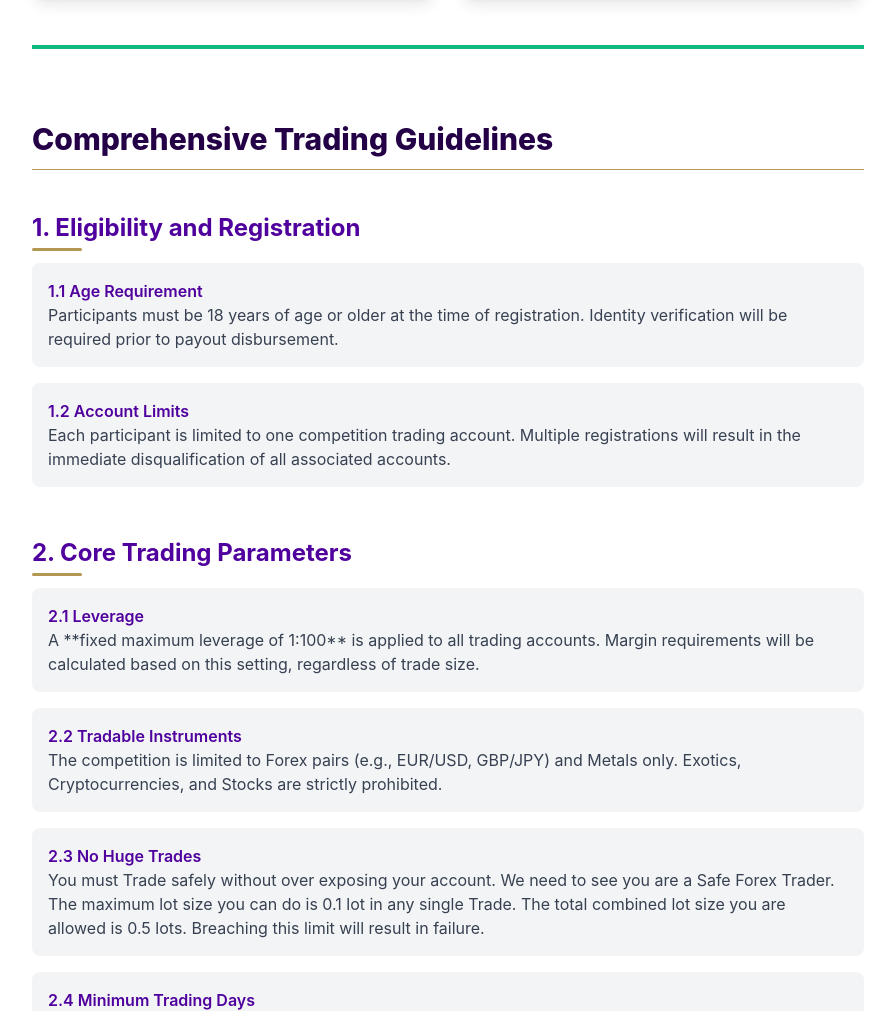
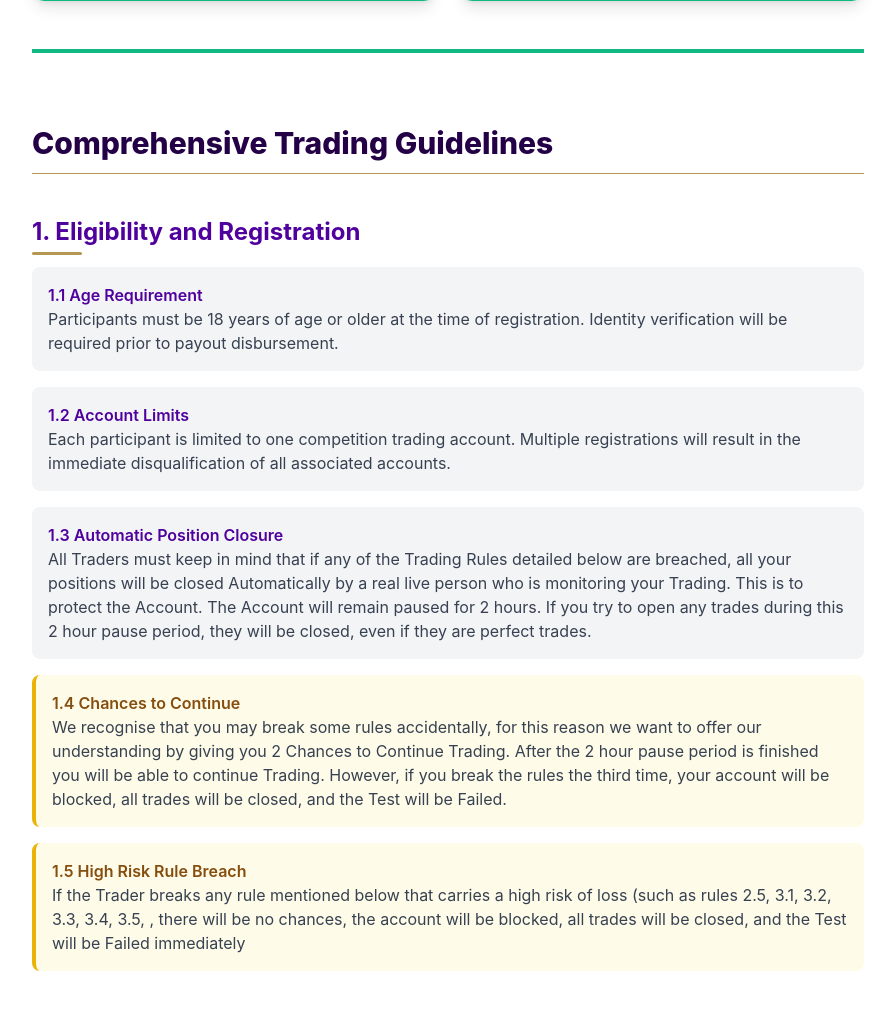
Before and after one commit to scottShams/funding4x, a PHP site: page /rule.php in a window 1280 px wide. Shown: the part 1976-2987 px from the top of the page, without its empty margins (192-1087 px from the left). Run offline with PHP 8.4, Linux system fonts and the light colour scheme; some libraries are stand-ins or nearby versions.

Commit message:
Update trading rules and dashboard content

```diff
--- a/knowledge-test.php
+++ b/knowledge-test.php
@@ -154,7 +154,7 @@
                 <h3 class="text-2xl font-bold text-primary-purple mb-3">Knowledge Check Complete!</h3>
                 <p class="text-lg text-gray-700 mb-6">You've completed the Knowledge Check. Please click below to access your referral dashboard.</p>
                 <a href="referral_dashboard.php" class="px-8 py-3 bg-primary-purple text-white font-bold rounded-lg hover:bg-trophy-gold hover:text-header-dark transition duration-300 shadow-lg">
-                    Continue to Referral Dashboard
+                    Go To Dashboard
                 </a>
             </div>
 
--- a/quiz.php
+++ b/quiz.php
@@ -137,7 +137,7 @@
 
             <div id="quiz-header" class="mb-4 sm:mb-6 border-b pb-3 sm:pb-4">
                 <h2 class="text-xl sm:text-2xl md:text-3xl font-extrabold text-primary-purple mb-2">
-                    Trader Skills Check
+                    Trader KYC
                 </h2>
                 <p class="text-sm sm:text-base text-gray-600">
                     Question <span id="current-q-number">1</span> of 7
@@ -181,7 +181,7 @@
                 <i class="fas fa-times text-3xl text-red-600"></i>
             </div>
 
-            <h2 class="text-2xl font-bold text-red-600 mb-4">Quiz Failed</h2>
+            <h2 class="text-2xl font-bold text-red-600 mb-4">KYC Failed</h2>
 
             <p class="text-gray-700 text-lg leading-relaxed">
                 Sorry, it seems you are <span class="text-red-600 font-bold">not a Forex Trader</span>.
--- a/rule.php
+++ b/rule.php
@@ -113,8 +113,9 @@ We have clear transparent and easy to follow rules to help you be profitable and
 			<br />
                 <!-- CTA -->
             <div class="mt-12 text-center">
-                <p class="text-xl text-gray-300 mb-5"><span class="text-xl text-gray-300 mb-12">You must AGREE to all the Rules to Continue..</p>
-                <a href="#detailed-rules" class="bg-trophy-gold text-header-dark font-bold py-3 px-8 rounded-full text-lg shadow-lg hover:bg-cta-hover transition">
+                <p class="text-xl text-gray-700"><span class="text-xl text-gray-300 mb-12">You must AGREE to all the Rules to Continue..</p>
+                <br />
+                <a href="#rules" class="bg-trophy-gold text-header-dark font-bold py-3 px-8 rounded-full text-lg shadow-lg hover:bg-cta-hover transition">
                     Read All The Rules Below
                 </a>
             </div>
@@ -194,7 +195,7 @@ We have clear transparent and easy to follow rules to help you be profitable and
         <div class="max-w-4xl mx-auto px-4 sm:px-6 lg:px-8">
 
 
-            <!-- NEW SECTION: The Fairness Commitment (What We DON'T Include) -->
+ <!-- NEW SECTION: The Fairness Commitment (What We DON'T Include) -->
             <div class="mb-12 pt-6">
                 <h2 class="text-3xl font-extrabold mb-8 text-success-green">The Fairness Commitment: What We Don't Do</h2>
                 <p class="text-gray-600 mb-6">We are committed to providing a transparent and trader-friendly environment. Our rules are designed for clear risk management, not for trapping traders.</p>
@@ -227,12 +228,12 @@ We have clear transparent and easy to follow rules to help you be profitable and
             </div>
 
 
-            <div class="mb-12 border-t-4 border-success-green pt-6"></div>
+             <div class="mb-12 border-t-4 border-success-green pt-6"></div>
 
             <h2 class="text-3xl font-extrabold mb-10 text-header-dark border-b pb-3 border-trophy-gold">Comprehensive Trading Guidelines</h2>
 
             <!-- SECTION: Eligibility and Registration -->
-            <div class="mb-12" id="detailed-rules">
+            <div class="mb-12" ID="rules">
                 <h3>1. Eligibility and Registration</h3>
                 <div class="space-y-4">
                     <div class="bg-bg-light p-4 rounded-lg">
@@ -243,6 +244,19 @@ We have clear transparent and easy to follow rules to help you be profitable and
                         <p class="font-semibold text-primary-purple">1.2 Account Limits</p>
                         <p class="text-gray-700">Each participant is limited to one competition trading account. Multiple registrations will result in the immediate disqualification of all associated accounts.</p>
                     </div>
+                    <div class="bg-bg-light p-4 rounded-lg">
+                        <p class="font-semibold text-primary-purple">1.3 Automatic Position Closure</p>
+                        <p class="text-gray-700">All Traders must keep in mind that if any of the Trading Rules detailed below are breached, all your positions will be closed Automatically by a real live person who is monitoring your Trading. This is to protect the Account. The Account will remain paused for 2 hours. If you try to open any trades during this 2 hour pause period, they will be closed, even if they are perfect trades. </p>
+                    </div>
+                    <div class="bg-yellow-50 p-4 rounded-lg border-l-4 border-yellow-500">
+                        <p class="font-semibold text-yellow-800">1.4 Chances to Continue</p>
+                        <p class="text-gray-700">We recognise that you may break some rules accidentally, for this reason we want to offer our understanding by giving you 2 Chances to Continue Trading. After the 2 hour pause period is finished you will be able to continue Trading. However, if you break the rules the third time, your account will be blocked, all trades will be closed, and the Test will be Failed. </p>
+                    </div>
+                    <div class="bg-yellow-50 p-4 rounded-lg border-l-4 border-yellow-500">
+                        <p class="font-semibold text-yellow-800">1.5 High Risk Rule Breach</p>
+                        <p class="text-gray-700">If the Trader breaks any rule mentioned below that carries a high risk of loss  (such as rules 2.5, 3.1, 3.2, 3.3, 3.4, 3.5, , there will be no chances, the account will be blocked, all trades will be closed, and the Test will be Failed immediately  </p>
+                    </div>
+
                 </div>
             </div>
 
@@ -289,6 +303,10 @@ We have clear transparent and easy to follow rules to help you be profitable and
                     <div class="bg-red-50 p-4 rounded-lg border-l-4 border-red-500">
                         <p class="font-semibold text-red-600">3.3 Copy Trading</p>
                         <p class="text-gray-700">**The use of any external copy trading service, signal provider, or automated replication of trades from another account is strictly prohibited.** All trades must be generated solely by the participant's strategy. The trades cannot be copied from another participant in Funding4x either.</p>
+                    </div>
+                    <div class="bg-yellow-50 p-4 rounded-lg border-l-4 border-yellow-500">
+                        <p class="font-semibold text-yellow-800">3.4 S/L and T/P Required</p>
+                        <p class="text-gray-700">All positions must have a Stop Loss and Target Price set at the time of opening the position. If any open positions are found without S/L or T/P then ALL open positions will be closed, and Trading will be pause for 2 hours. No positions will be allowed during the 2 hour pause period.</p>
                     </div>
                     <div class="bg-yellow-50 p-4 rounded-lg border-l-4 border-yellow-500">
                         <p class="font-semibold text-yellow-800">3.4 Risk Exposure</p>
```
Also changed, not shown: home.php (+4 -4 lines), referral_dashboard.php (+20 -9 lines).
